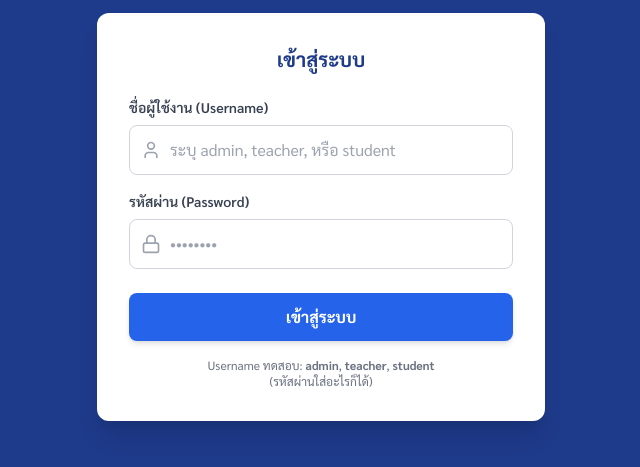
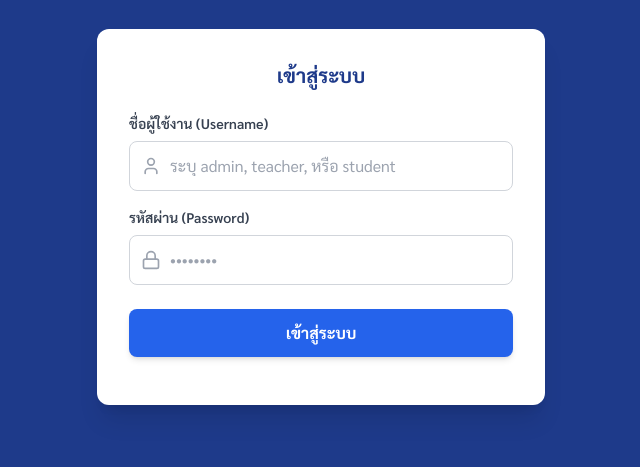
Before and after one commit to banvalley2021/morning-clean, a plain HTML site: page index.html in a window 1280 px wide. Shown: the part 309-776 px from the top of the page, without its empty margins (319-959 px from the left). Drawn offline with nearby package versions, Linux system fonts and the light colour scheme.

Commit message:
Update index.html

```diff
--- a/index.html
+++ b/index.html
@@ -56,8 +56,6 @@
                 </button>
             </form>
             <div class="mt-4 text-xs text-center text-gray-500">
-                <p>Username ทดสอบ: <strong>admin</strong>, <strong>teacher</strong>, <strong>student</strong></p>
-                <p>(รหัสผ่านใส่อะไรก็ได้)</p>
             </div>
         </div>
     </div>
```
